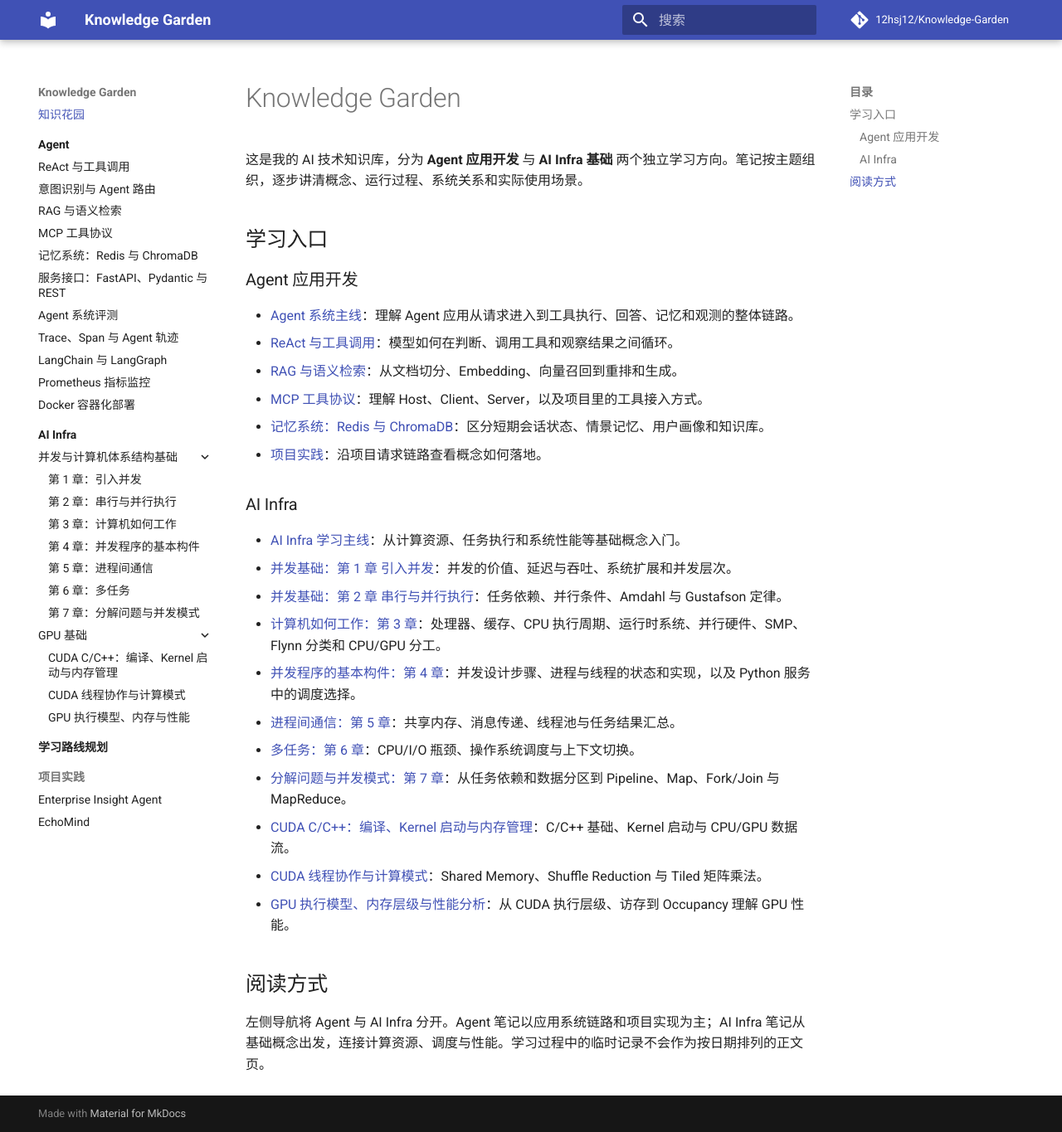
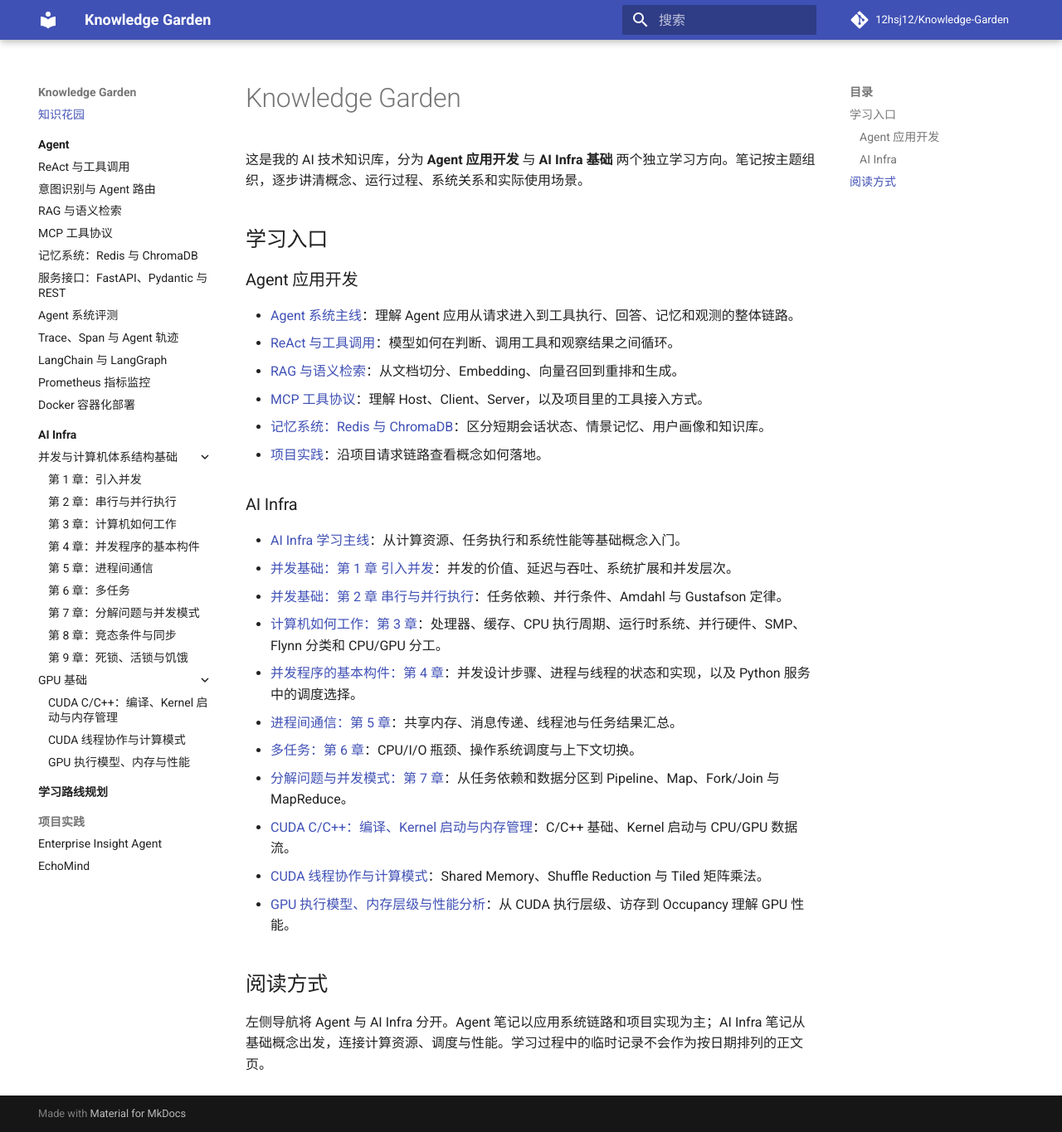
Before and after one commit to 12hsj12/Knowledge-Garden, an MkDocs documentation site: the page built from docs/index.md, in a window 1280 px wide and 1365 px high. Shown: the whole window at 83% size. Built offline with MkDocs 1.6.1 and Material for MkDocs 9.7.7, drawn with Linux system fonts in a browser that asks for light colours; comment, search, counter and statistics services are not loaded.

Commit message:
Add concurrency chapters 8-9 to navigation

```diff
--- a/mkdocs.yml
+++ b/mkdocs.yml
@@ -57,6 +57,8 @@ nav:
           - 第 5 章：进程间通信: ai-infra/concurrency/chapter-05.md
           - 第 6 章：多任务: ai-infra/concurrency/chapter-06.md
           - 第 7 章：分解问题与并发模式: ai-infra/concurrency/chapter-07.md
+          - 第 8 章：竞态条件与同步: ai-infra/concurrency/chapter-08.md
+          - 第 9 章：死锁、活锁与饥饿: ai-infra/concurrency/chapter-09.md
       - GPU 基础:
           - CUDA C/C++：编译、Kernel 启动与内存管理: ai-infra/gpu/cuda-c-cpp-memory-kernel.md
           - CUDA 线程协作与计算模式: ai-infra/gpu/cuda-thread-cooperation-and-patterns.md
```
